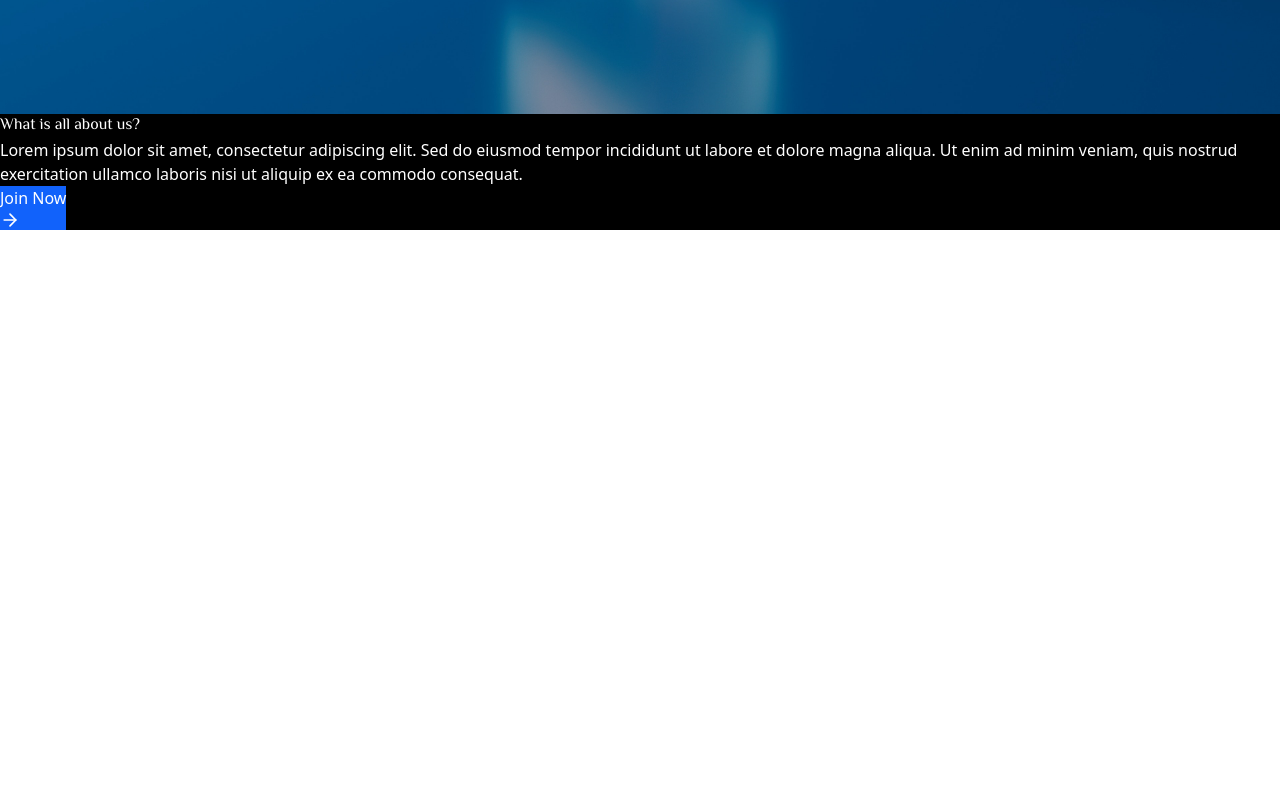
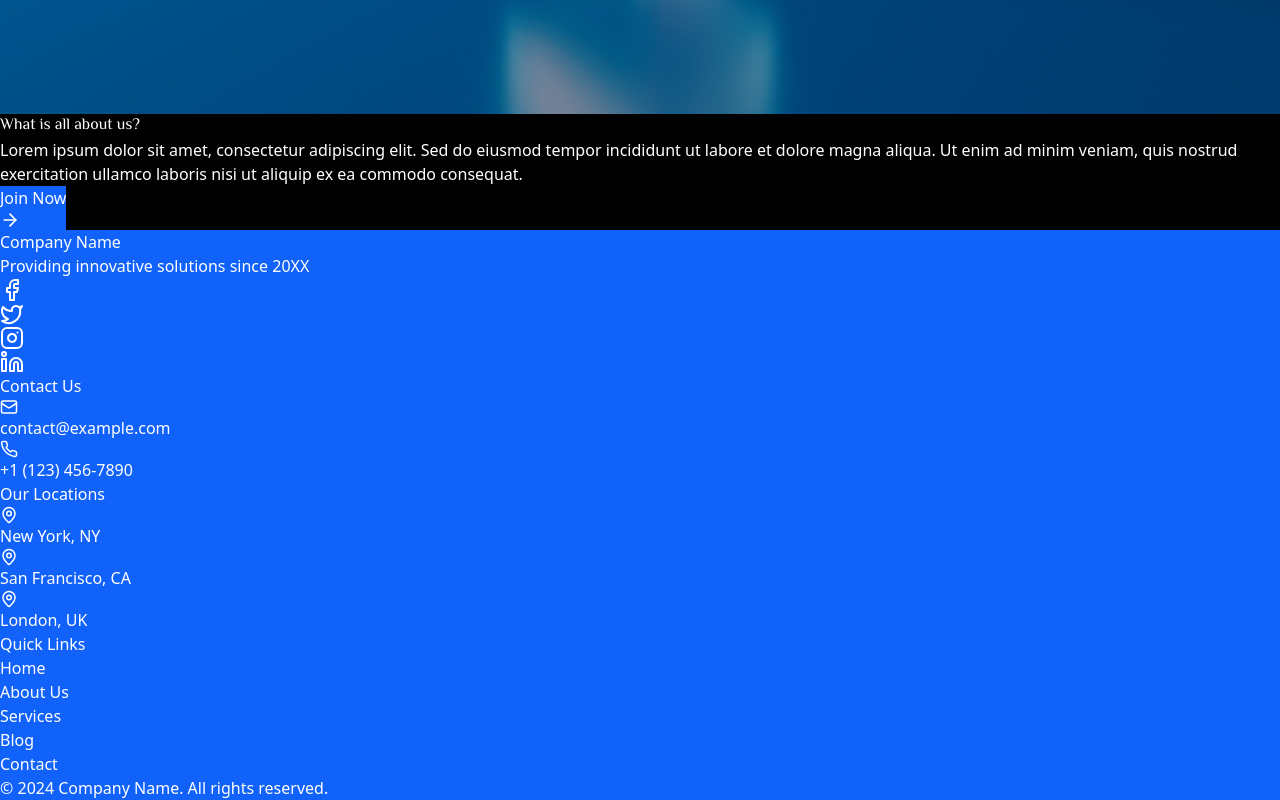
Before and after one commit to sizif-22/theme1, a Next.js app: page / in a window 1280 px wide. Shown: the part 1736-2536 px from the top of the page. Before the commit the page ends 1966 px from the top, so only its background shows below. Built offline with nearby package versions, Linux system fonts and the light colour scheme; a web font is replaced by a local one.

Commit message:
making some updates

```diff
--- a/src/app/page.js
+++ b/src/app/page.js
@@ -4,14 +4,23 @@
 import cube from "@/assets/cube.jpg";
 import gsap from "gsap";
 import { ScrollTrigger } from "gsap/all";
-import { ArrowRight } from "lucide-react";
+import {
+  Mail,
+  Phone,
+  ArrowRight,
+  MapPin,
+  Facebook,
+  Twitter,
+  Instagram,
+  Linkedin,
+} from "lucide-react";
 
 gsap.registerPlugin(ScrollTrigger);
 
-const primaryColor = '#1162fb';
-const secondaryColor = '#000000';
-const textColor = '#ffffff';
-const text2Color = '#ffffff';
+const primaryColor = "#1162fb";
+const secondaryColor = "#000000";
+const textColor = "#ffffff";
+const text2Color = "#ffffff";
 
 const Home = () => {
   const parallax = useRef();
@@ -30,19 +39,25 @@
           scrub: true,
         },
       });
+      const tl2 = gsap.timeline({
+        defaults: { duration: 1 },
+        scrollTrigger: {
+          trigger: parallax.current,
+          start: "top top",
+          end: "bottom bottom",
+          scrub: true,
+        },
+      });
       tl.to(bgRef.current, { y: "+=300" }, 0);
-      tl.to(descriptionRef.current, { opacity: 1 }, 1);
-      tl.to(descContainerRef.current, { margin: 0 }, 1);
+      tl2.to(descriptionRef.current, { opacity: 1 }, -1.2);
+      tl2.to(descContainerRef.current, { margin: 0 }, -1.2);
     });
     return () => ctx.revert();
   }, []);
 
   return (
     <>
-      <div
-        className="min-h-screen relative"
-        style={{ color: textColor }}
-      >
+      <div className="min-h-screen relative" style={{ color: textColor }}>
         <div className="absolute inset-0 -z-10">
           <Image
             ref={bgRef}
@@ -140,6 +155,100 @@
           <BTN />
         </div>
       </div>
+      {/* footer */}
+      <footer
+        className="py-16 z-30"
+        style={{ backgroundColor: primaryColor, color: textColor }}
+      >
+        <div className="container mx-auto px-4">
+          <div className="grid grid-cols-1 md:grid-cols-4 gap-8">
+            {/* Company Info */}
+            <div>
+              <h3 className="text-2xl font-bold mb-4">Company Name</h3>
+              <p className="mb-4">Providing innovative solutions since 20XX</p>
+              <div className="flex space-x-4">
+                <Facebook className="cursor-pointer" />
+                <Twitter className="cursor-pointer" />
+                <Instagram className="cursor-pointer" />
+                <Linkedin className="cursor-pointer" />
+              </div>
+            </div>
+
+            {/* Contact Info */}
+            <div>
+              <h3 className="text-xl font-bold mb-4">Contact Us</h3>
+              <div className="space-y-2">
+                <div className="flex items-center space-x-2">
+                  <Mail size={18} />
+                  <p>contact@example.com</p>
+                </div>
+                <div className="flex items-center space-x-2">
+                  <Phone size={18} />
+                  <p>+1 (123) 456-7890</p>
+                </div>
+              </div>
+            </div>
+
+            {/* Locations */}
+            <div>
+              <h3 className="text-xl font-bold mb-4">Our Locations</h3>
+              <div className="space-y-2">
+                <div className="flex items-center space-x-2">
+                  <MapPin size={18} />
+                  <p>New York, NY</p>
+                </div>
+                <div className="flex items-center space-x-2">
+                  <MapPin size={18} />
+                  <p>San Francisco, CA</p>
+                </div>
+                <div className="flex items-center space-x-2">
+                  <MapPin size={18} />
+                  <p>London, UK</p>
+                </div>
+              </div>
+            </div>
+
+            {/* Quick Links */}
+            <div>
+              <h3 className="text-xl font-bold mb-4">Quick Links</h3>
+              <ul className="space-y-2">
+                <li>
+                  <a href="#" className="hover:underline">
+                    Home
+                  </a>
+                </li>
+                <li>
+                  <a href="#" className="hover:underline">
+                    About Us
+                  </a>
+                </li>
+                <li>
+                  <a href="#" className="hover:underline">
+                    Services
+                  </a>
+                </li>
+                <li>
+                  <a href="#" className="hover:underline">
+                    Blog
+                  </a>
+                </li>
+                <li>
+                  <a href="#" className="hover:underline">
+                    Contact
+                  </a>
+                </li>
+              </ul>
+            </div>
+          </div>
+
+          <div className="mt-8 pt-8 border-t border-gray-700">
+            <p className="text-center">
+              &copy; {new Date().getFullYear()} Company Name. All rights
+              reserved.
+            </p>
+          </div>
+        </div>
+      </footer>
     </>
   );
 };
```
Also changed, not shown: 1 other file (tests, documents, lock files or other folders).
